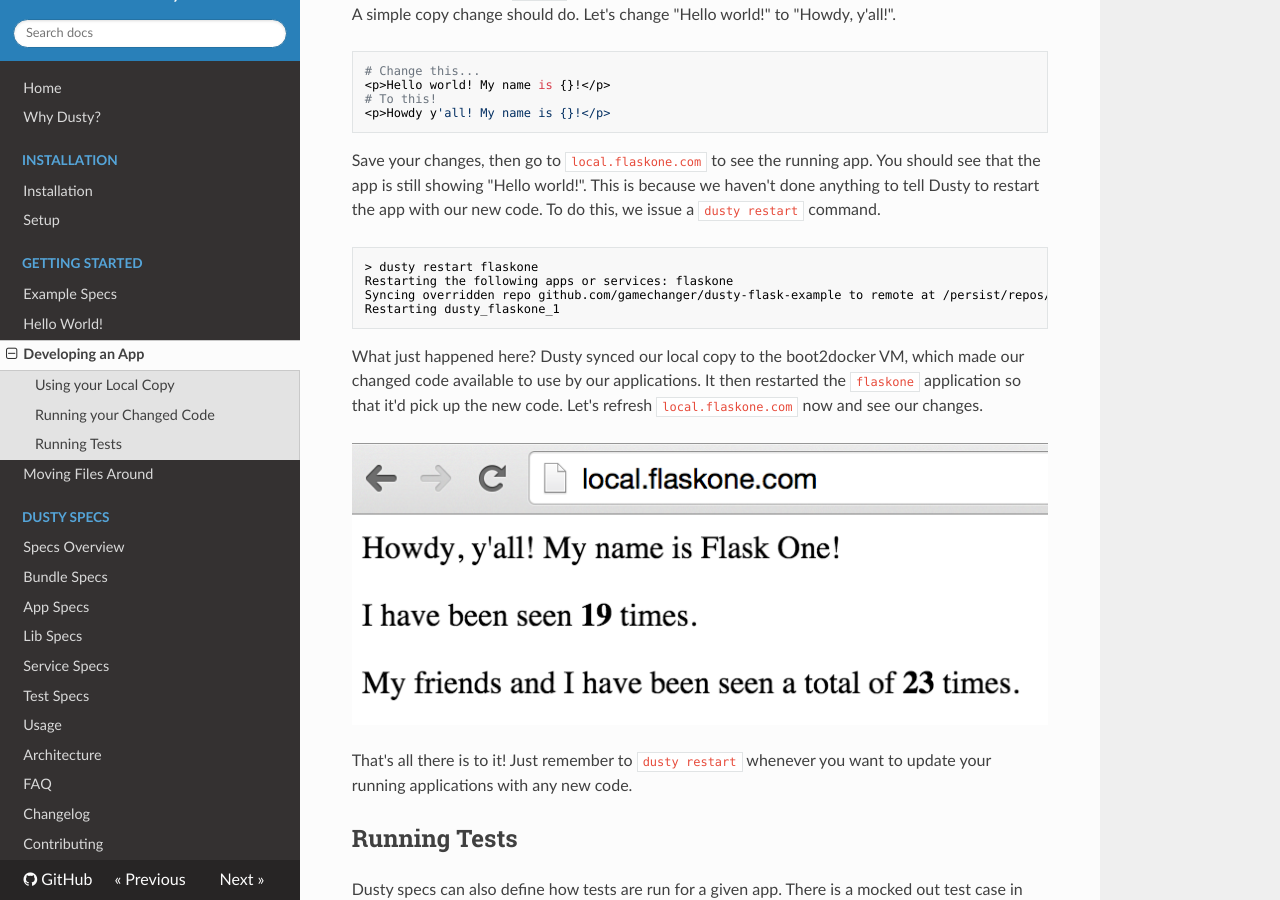
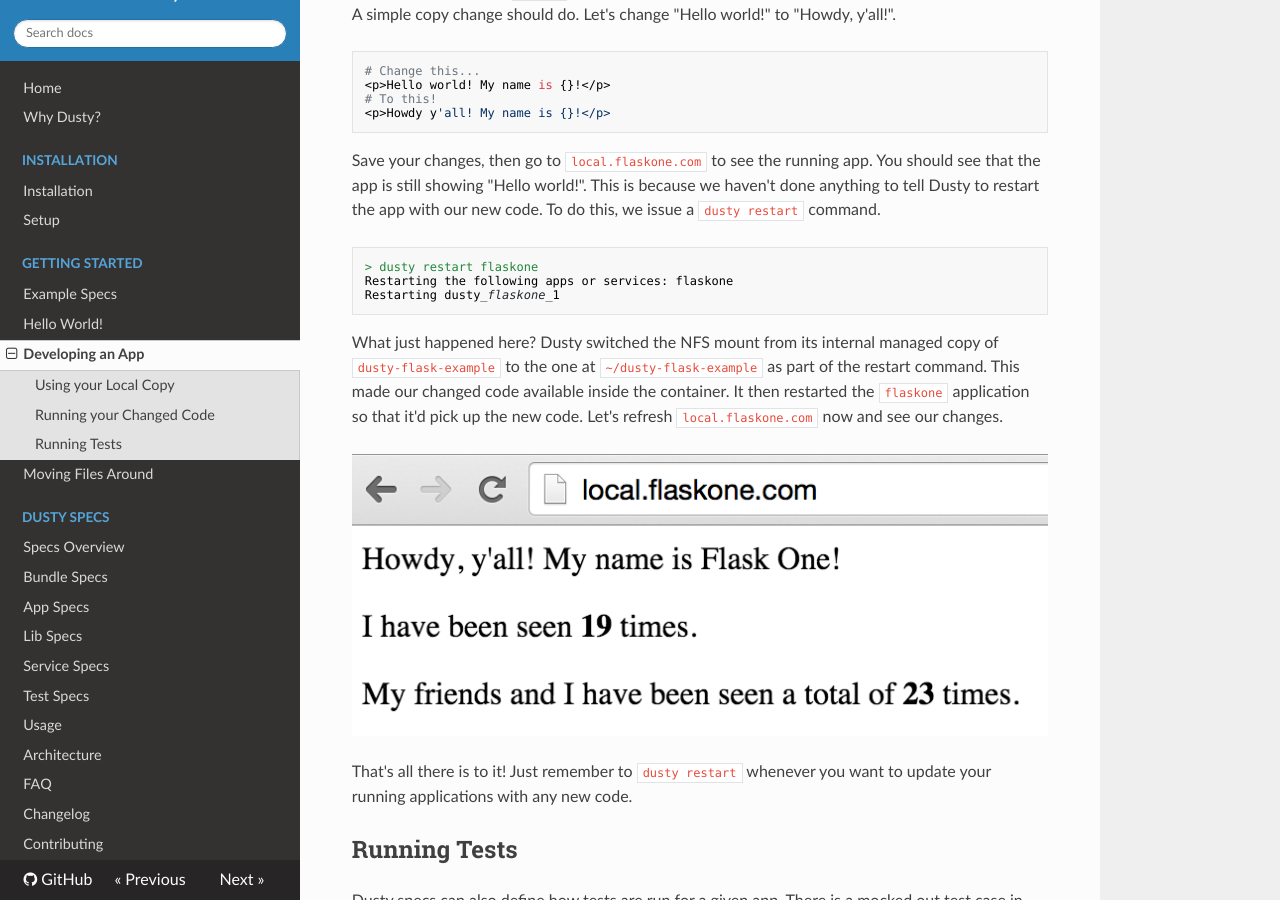
Before and after one commit to gamechanger/dusty, an MkDocs documentation site: the page built from docs/getting-started/developing.md, in a window 1280 px wide and 900 px high, scrolled down 1048 px. Built offline with MkDocs 1.6.1, drawn with Linux system fonts in a browser that asks for light colours; nearby versions of some CDN libraries; old or Windows-style settings are respelled for this version of MkDocs.

Commit message:
getting started touchup for NFS

````diff
--- a/docs/getting-started/developing.md
+++ b/docs/getting-started/developing.md
@@ -65,12 +65,13 @@
 ```
 > dusty restart flaskone
 Restarting the following apps or services: flaskone
-Syncing overridden repo github.com/gamechanger/dusty-flask-example to remote at /persist/repos/github.com/gamechanger/dusty-flask-example
 Restarting dusty_flaskone_1
 ```
 
-What just happened here? Dusty synced our local copy to the boot2docker VM, which made our changed
-code available to use by our applications. It then restarted the `flaskone` application so that
+What just happened here? Dusty switched the NFS mount from its internal managed copy of
+`dusty-flask-example` to the one at `~/dusty-flask-example` as part of the restart command.
+This made our changed code available inside the container.
+It then restarted the `flaskone` application so that
 it'd pick up the new code. Let's refresh `local.flaskone.com` now and see our changes.
 
 ![Howdy!](../assets/howdy.png)
````
